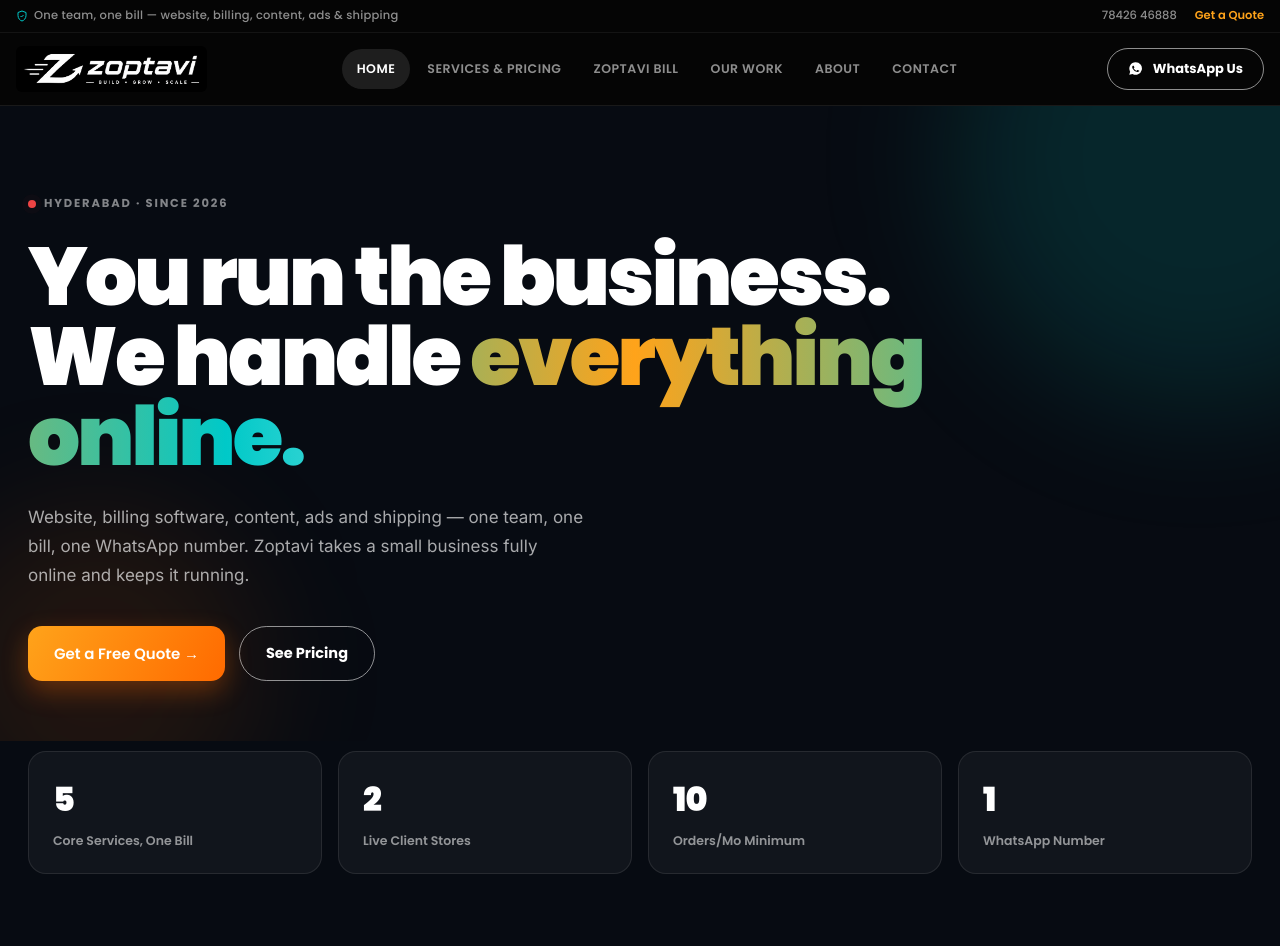
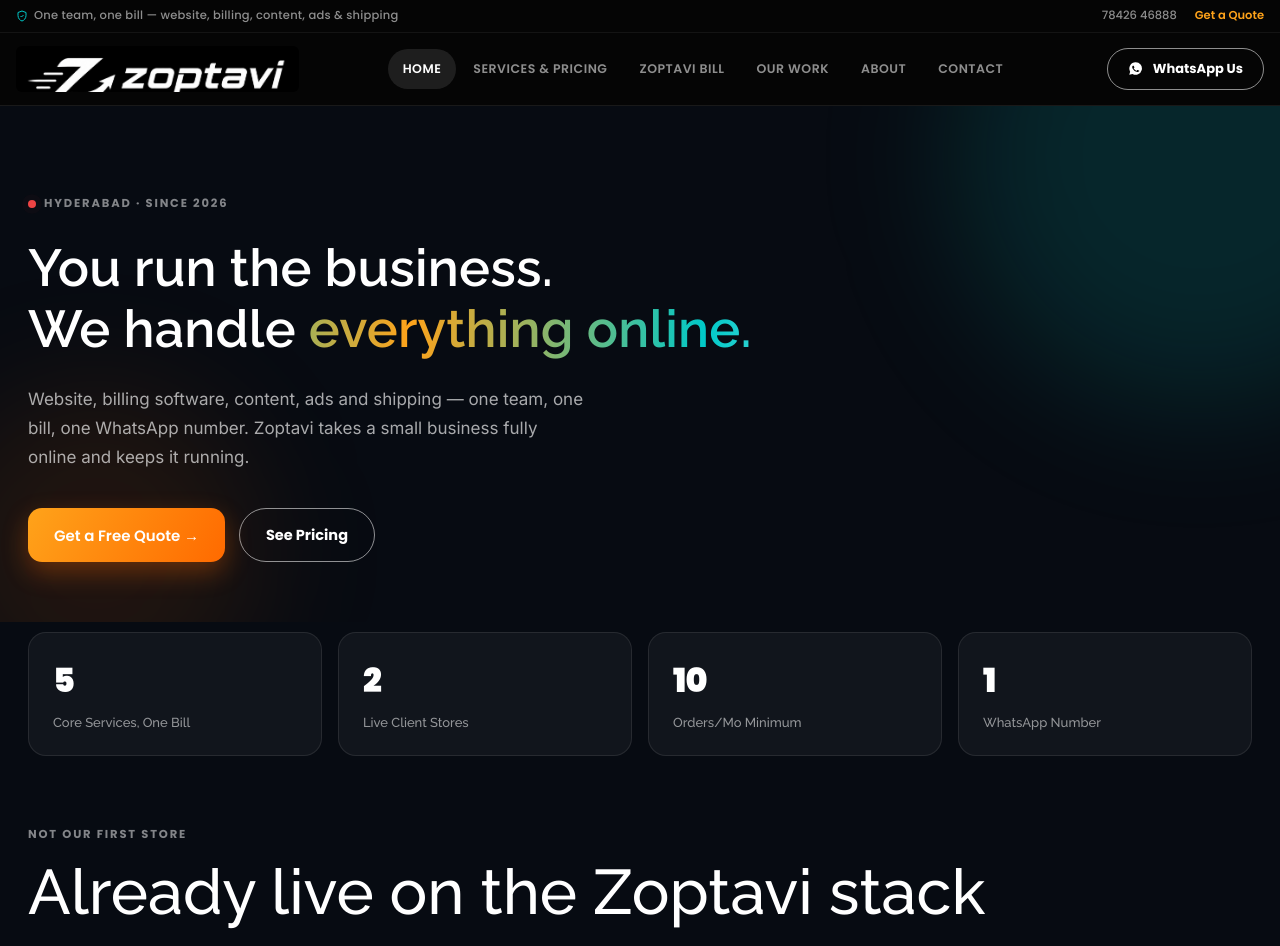
Before and after one commit to zoptaviwork/zoptavi-web, a React (Vite) app in the folder web/: page / in a window 1280 px wide. Shown: the top 946 px of the page. Built offline with nearby package versions, Linux system fonts and the light colour scheme.

Commit message:
Update site Sat 08/22/2026 13:41:42.80

```diff
--- a/web/src/components/Footer.tsx
+++ b/web/src/components/Footer.tsx
@@ -32,7 +32,7 @@
         <div className="zfoot-cols" style={{ display: 'grid', gridTemplateColumns: '1.4fr 1fr 1fr', gap: 40, marginBottom: 40 }}>
           <div>
             <div style={{ borderRadius: 14, overflow: 'hidden', display: 'inline-block', marginBottom: 18, border: '1px solid rgba(255,255,255,.1)' }}>
-              <img src="/zoptavi-logo-new.jpg" alt="Zoptavi" style={{ height: 52, width: 'auto', display: 'block' }} />
+              <img src="/zoptavi-logo-cropped.jpg" alt="Zoptavi" style={{ height: 52, width: 'auto', display: 'block' }} />
             </div>
             <p style={{ fontSize: 14, color: '#94a3b8', lineHeight: 1.7, maxWidth: 300 }}>
               We take a small business fully online and keep it running — website, billing software, content, ads and fulfilment. One team, one bill, one WhatsApp number.
--- a/web/src/components/Navbar.tsx
+++ b/web/src/components/Navbar.tsx
@@ -44,7 +44,7 @@
       <div>
         <div style={{ maxWidth: 1300, margin: '0 auto', padding: '0 16px', display: 'flex', alignItems: 'center', justifyContent: 'space-between', gap: 16, minHeight: 72 }}>
           <Link to="/" className="nav-logo" style={{ flexShrink: 0, textDecoration: 'none', display: 'flex', alignItems: 'center', gap: 10 }}>
-            <img className="nav-logo-img" src="/zoptavi-logo-new.jpg" alt="Zoptavi" style={{ height: 46, width: 'auto', borderRadius: 6 }} />
+            <img className="nav-logo-img" src="/zoptavi-logo-cropped.jpg" alt="Zoptavi" style={{ height: 46, width: 'auto', borderRadius: 6 }} />
           </Link>
 
           {/* Desktop nav */}
--- a/web/src/index.css
+++ b/web/src/index.css
@@ -1,4 +1,4 @@
-@import url('https://fonts.googleapis.com/css2?family=Poppins:wght@500;600;700;800;900&family=Inter:wght@400;500;600;700&family=IBM+Plex+Mono:wght@500&display=swap');
+@import url('https://fonts.googleapis.com/css2?family=Poppins:wght@500;600;700;800;900&family=Inter:wght@400;500;600;700&family=IBM+Plex+Mono:wght@500&family=Raleway:wght@500;600;700&display=swap');
 @import "tailwindcss";
 
 /* ── Tailwind v4 brand tokens ── */
@@ -1181,16 +1181,17 @@
 /* ============================================================
    MESSOLD-INSPIRED PREMIUM LAYER — bold black minimalism
    ============================================================ */
+/* Exact typography pulled from Figma (html.to.design capture of messold.com) */
 .giant-h1{
-  font-family:'Poppins',sans-serif;font-weight:900;
-  font-size:clamp(38px,6.4vw,84px);
-  line-height:.98;letter-spacing:-.035em;
+  font-family:'Raleway',sans-serif;font-weight:600;
+  font-size:clamp(30px,4.8vw,52px);
+  line-height:1.18;letter-spacing:.2px;
   color:#fff;margin:0;
 }
 .giant-h2{
-  font-family:'Poppins',sans-serif;font-weight:900;
-  font-size:clamp(30px,4.4vw,56px);
-  line-height:1;letter-spacing:-.03em;
+  font-family:'Raleway',sans-serif;font-weight:500;
+  font-size:clamp(32px,5.6vw,63px);
+  line-height:1.07;letter-spacing:0;
   color:#fff;margin:0;
 }
 .eyebrow{
@@ -1223,7 +1224,7 @@
 }
 .msh-stat:hover{transform:translateY(-4px);background:rgba(255,255,255,.075);border-color:rgba(0,201,200,.35)}
 .msh-stat .num{font-family:'Poppins';font-weight:900;font-size:clamp(24px,2.6vw,34px);color:#fff;letter-spacing:-.02em;display:flex;align-items:center;gap:8px}
-.msh-stat .lbl{font-family:'Poppins';font-weight:600;font-size:12.5px;color:rgba(255,255,255,.55)}
+.msh-stat .lbl{font-family:'Raleway';font-weight:500;font-size:13px;color:rgba(255,255,255,.55)}
 .msh-stat-grid{display:grid;grid-template-columns:repeat(4,1fr);gap:16px}
 @media(max-width:900px){.msh-stat-grid{grid-template-columns:repeat(2,1fr)}}
 
```
Also changed, not shown: web/public/zoptavi-logo-cropped.jpg (added).
